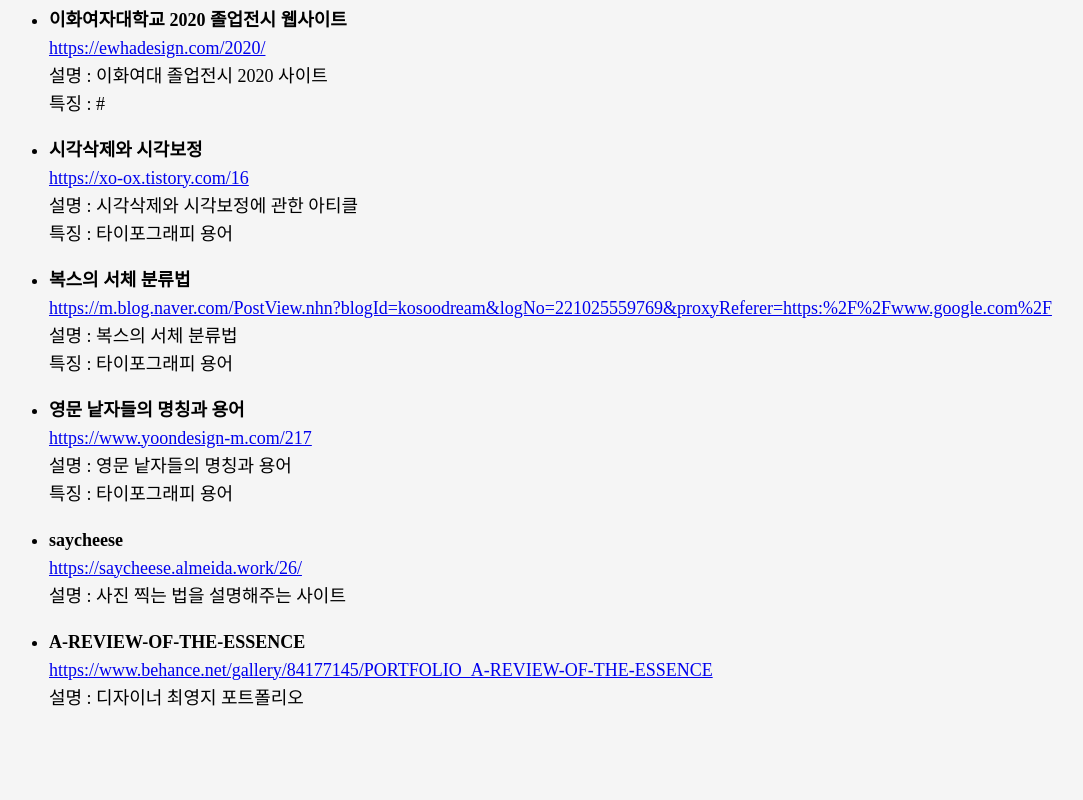
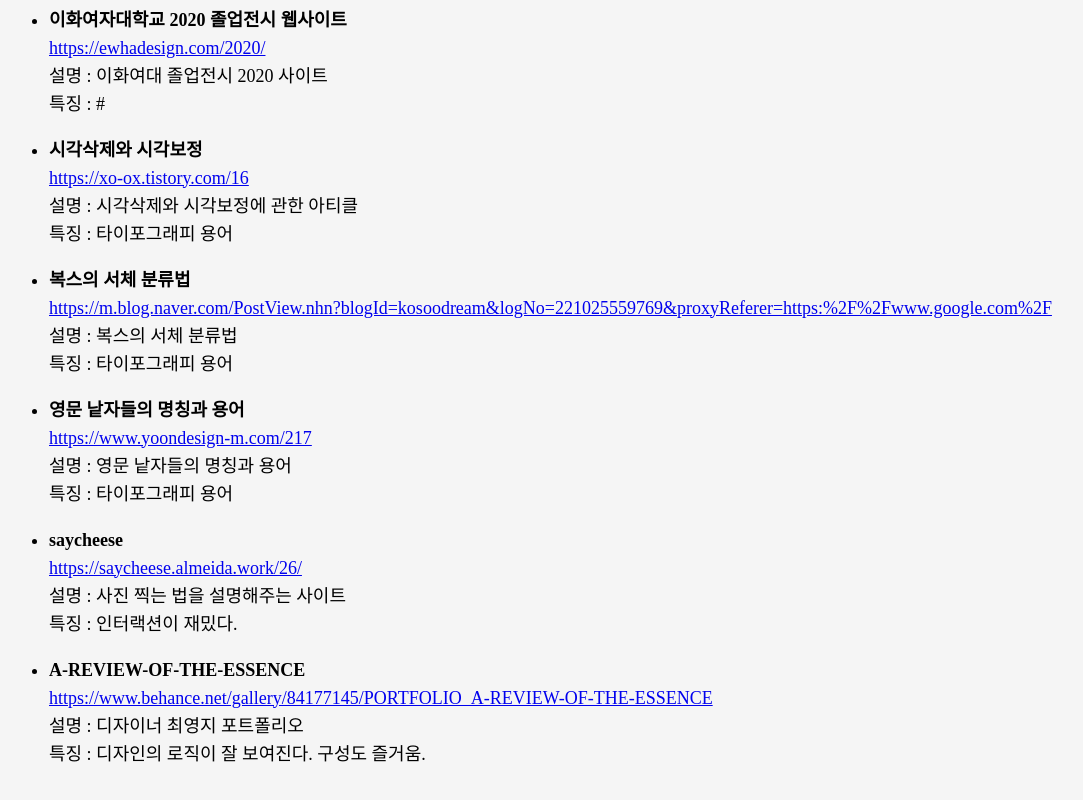
Before and after one commit to my-book-mark/my-book-mark.github.io, a plain HTML site: page index.html in a window 1280 px wide. Shown: the part 3997-4797 px from the top of the page, without its empty margins (21-1104 px from the left). Before the commit the page ends 4757 px from the top, so only its background shows below. Drawn offline with Linux system fonts and the light colour scheme; a web font is replaced by a local one.

Commit message:
Update index.html

```diff
--- a/index.html
+++ b/index.html
@@ -296,6 +296,7 @@
            <a href="https://saycheese.almeida.work/26/">
           https://saycheese.almeida.work/26/</a><br />
           설명 : 사진 찍는 법을 설명해주는 사이트<br />
+          특징 : 인터랙션이 재밌다.<br />
        </p></li>
 
        <li><p>
@@ -303,6 +304,7 @@
            <a href="https://www.behance.net/gallery/84177145/PORTFOLIO_A-REVIEW-OF-THE-ESSENCE">
           https://www.behance.net/gallery/84177145/PORTFOLIO_A-REVIEW-OF-THE-ESSENCE</a><br />
           설명 : 디자이너 최영지 포트폴리오<br />
+          특징 : 디자인의 로직이 잘 보여진다. 구성도 즐거움.<br />
        </p></li>
 
       </ul>
```
